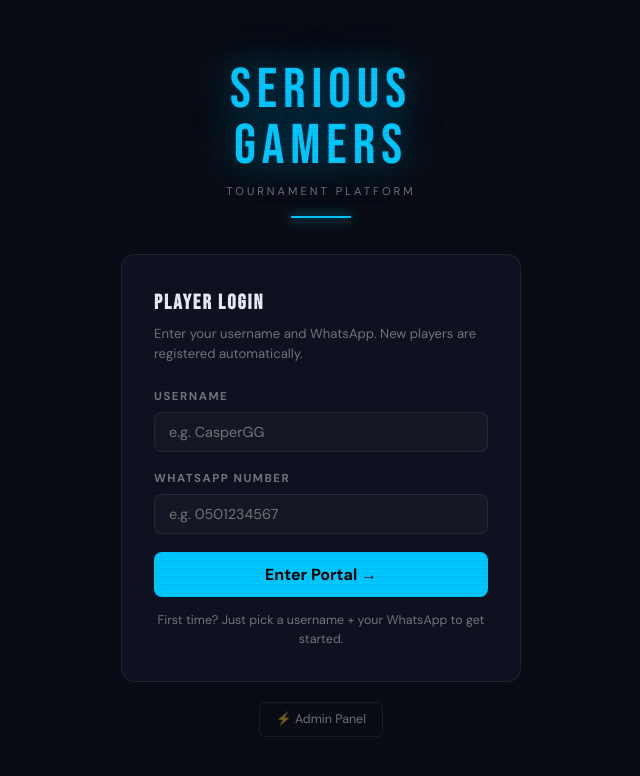
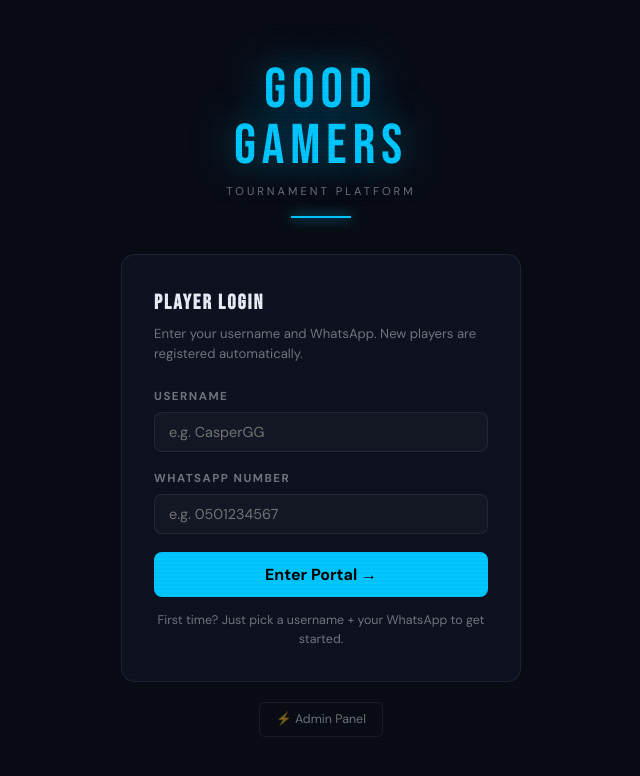
Before and after one commit to Palatipus/serious-gamers, a website: page frontend/index.html in a window 1280 px wide. Shown: the whole page, without its empty margins (319-959 px from the left). Drawn offline with Linux system fonts and the light colour scheme.

Commit message:
changed site name to "Good Gamers"

```diff
--- a/frontend/index.html
+++ b/frontend/index.html
@@ -2,7 +2,7 @@
 <html lang="en">
 <head>
   <meta charset="UTF-8">
-  <title>Serious Gamers — Portal</title>
+  <title>Good Gamers — Portal</title>
   <link rel="stylesheet" href="portal.css">
   <meta name="viewport" content="width=device-width,initial-scale=1">
   <style>
@@ -27,7 +27,7 @@
 <body>
 <div class="login-wrap">
   <div class="login-logo">
-    <div class="wordmark">SERIOUS<br>GAMERS</div>
+    <div class="wordmark">GOOD<br>GAMERS</div>
     <div class="word-sub">Tournament Platform</div>
     <div class="glow-line"></div>
   </div>
```
Also changed, not shown: 1 other file.
